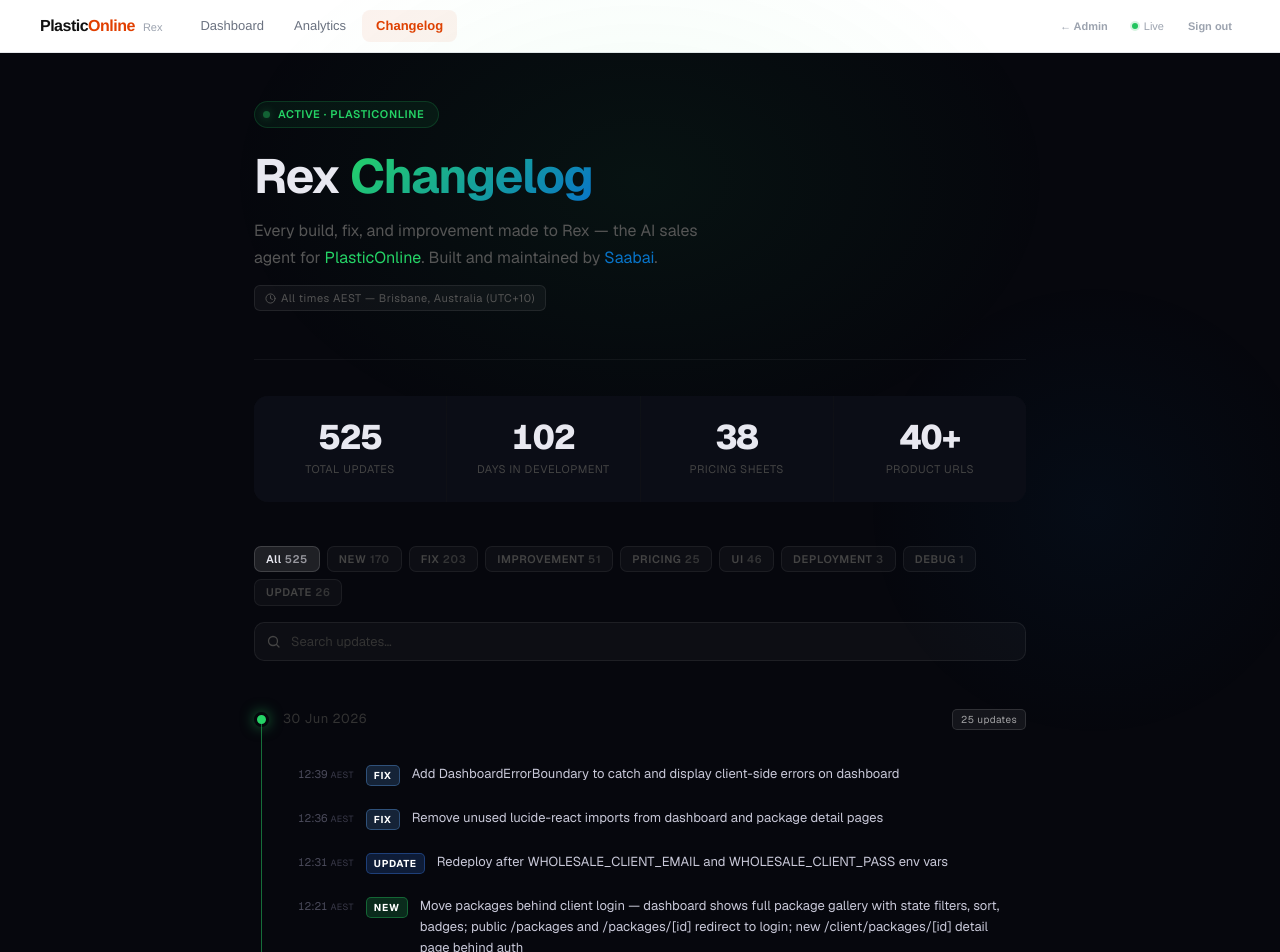
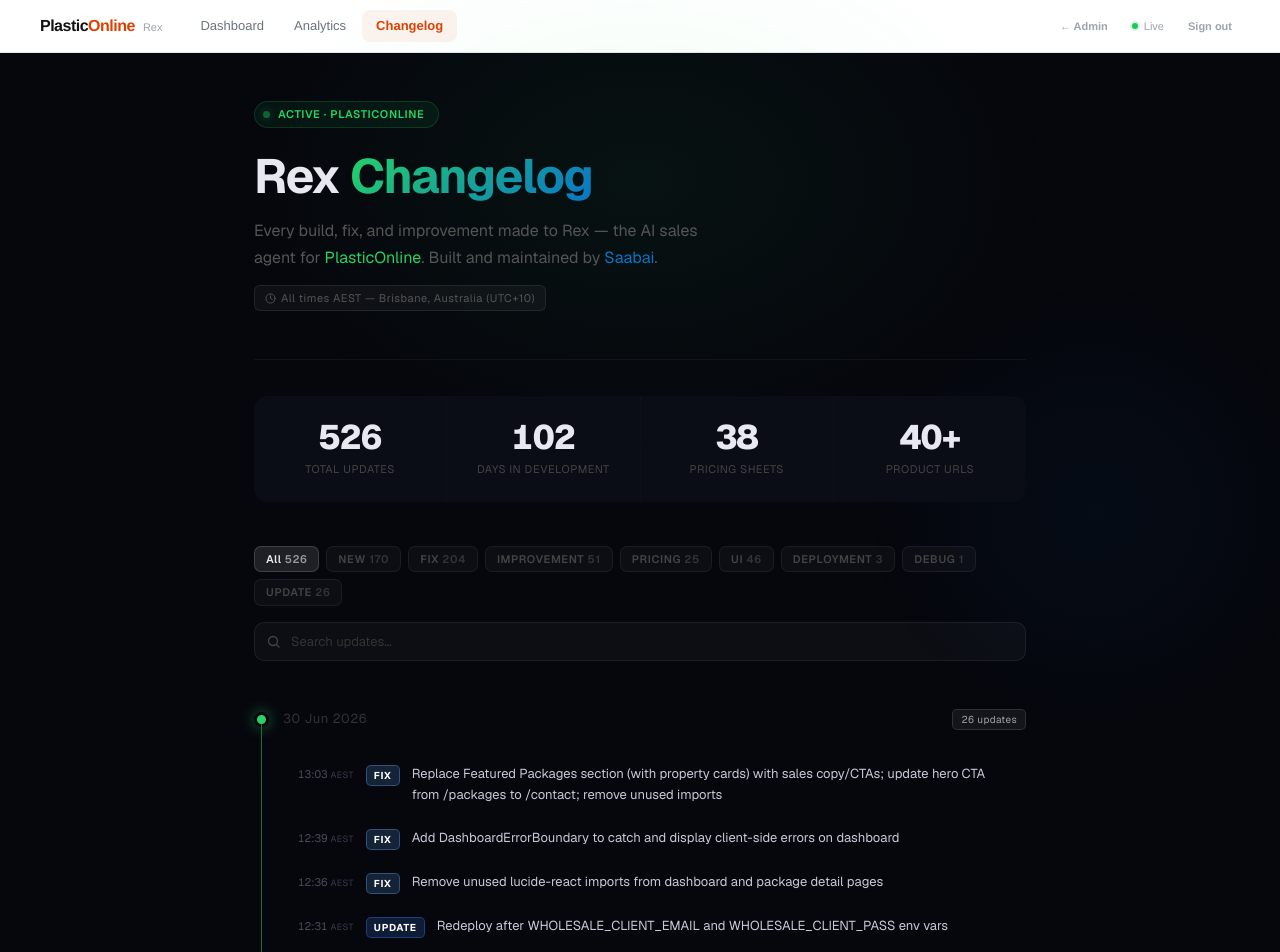
Before and after one commit to sg-satoshi/saabai-site, a Next.js app: page /rex-changelog in a window 1280 px wide. Shown: the top 952 px of the page. Built offline with nearby package versions, Linux system fonts and the light colour scheme.

Commit message:
fix: wire contact form to email hello@wholesalehomes.com.au via LEAD_EMAIL_OVERRIDES

```diff
--- a/app/api/site-factory/lead/route.ts
+++ b/app/api/site-factory/lead/route.ts
@@ -8,6 +8,7 @@ const resend = new Resend(process.env.RESEND_API_KEY);
 // Hardcoded lead email overrides — for sites not in the Redis registry
 const LEAD_EMAIL_OVERRIDES: Record<string, string> = {
   "bo-consultancy": "info@boconsulting.com.au",
+  "wholesale-homes": "hello@wholesalehomes.com.au",
 };
 
 // Telegram config per site — add new sites here
--- a/app/rex-changelog/ChangelogClient.tsx
+++ b/app/rex-changelog/ChangelogClient.tsx
@@ -32,6 +32,7 @@ const CHANGELOG: Day[] = [
   {
     date: "30 Jun 2026",
     entries: [
+      { time: "13:03", tag: "FIX", title: "Replace Featured Packages section (with property cards) with sales copy/CTAs; update hero CTA from /packages to /contact; remove unused imports" },
       { time: "12:39", tag: "FIX", title: "Add DashboardErrorBoundary to catch and display client-side errors on dashboard" },
       { time: "12:36", tag: "FIX", title: "Remove unused lucide-react imports from dashboard and package detail pages" },
       { time: "12:31", tag: "UPDATE", title: "Redeploy after WHOLESALE_CLIENT_EMAIL and WHOLESALE_CLIENT_PASS env vars" },
```
